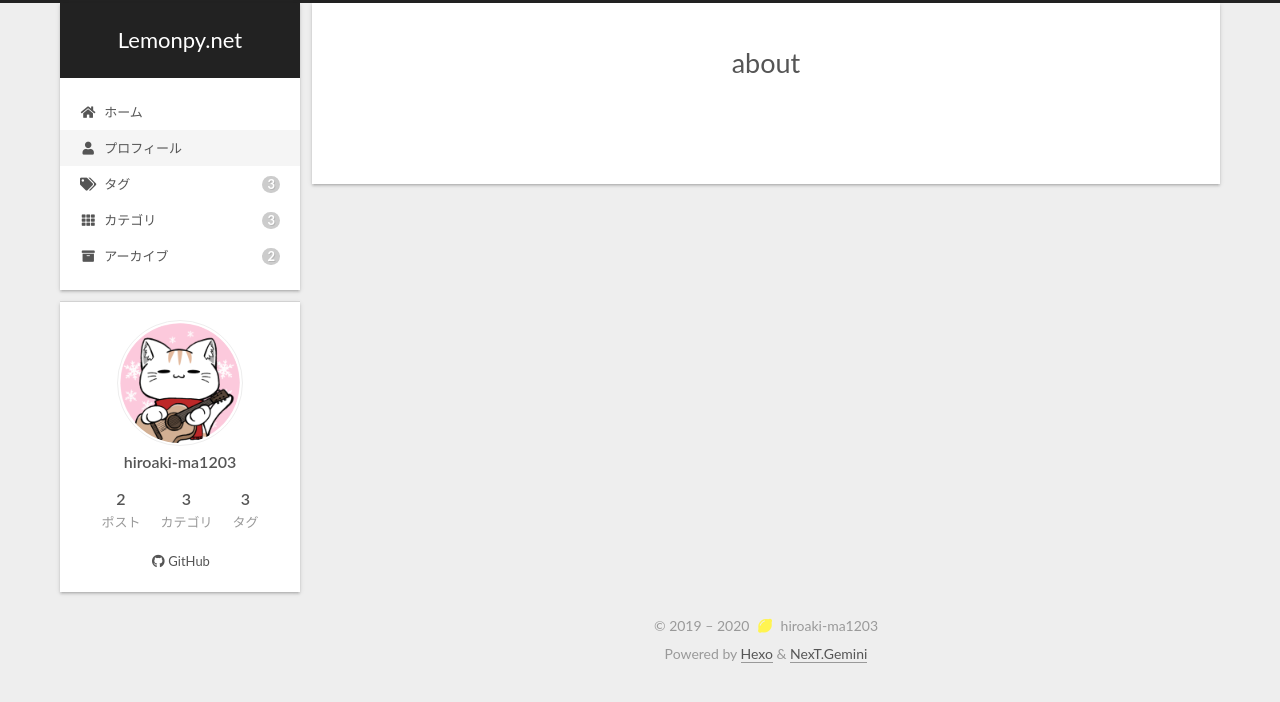
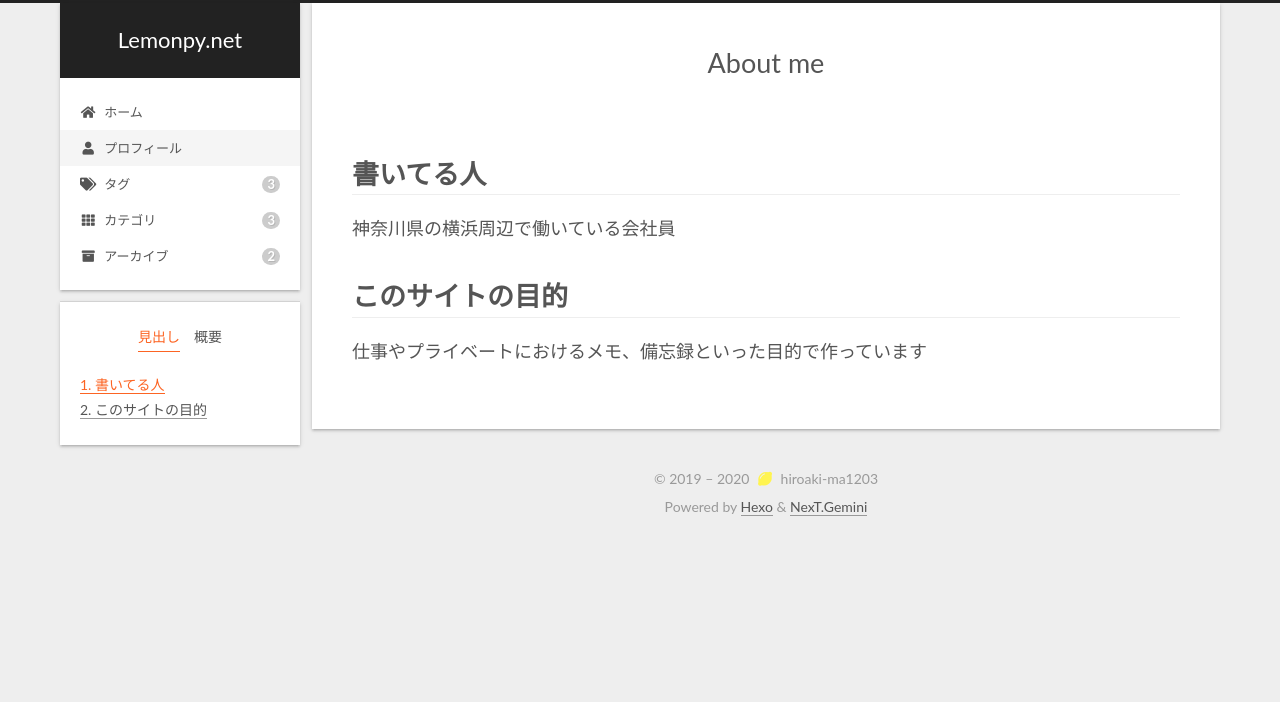
Before and after one commit to hiroaki-ma1203/lemonpy-blog, a plain HTML site: page about/index.html in a window 1280 px wide. Drawn offline with nearby package versions, Linux system fonts and the light colour scheme.

Commit message:
Site updated: 2020-11-02 18:33:31

```diff
--- a/about/index.html
+++ b/about/index.html
@@ -24,13 +24,15 @@
     var CONFIG = {"hostname":"lemonpy.net","root":"/","scheme":"Gemini","version":"8.0.2","exturl":false,"sidebar":{"position":"left","display":"post","padding":18,"offset":12,"onmobile":false},"copycode":false,"bookmark":{"enable":false,"color":"#222","save":"auto"},"fancybox":false,"mediumzoom":false,"lazyload":false,"pangu":false,"comments":{"style":"tabs","active":null,"storage":true,"lazyload":false,"nav":null},"motion":{"enable":true,"async":false,"transition":{"post_block":"fadeIn","post_header":"slideDownIn","post_body":"slideDownIn","coll_header":"slideLeftIn","sidebar":"slideUpIn"}},"prism":false,"i18n":{"placeholder":"検索…","empty":"We didn't find any results for the search: ${query}","hits_time":"${hits} results found in ${time} ms","hits":"${hits} results found"}};
   </script>
 
-  <meta property="og:type" content="website">
-<meta property="og:title" content="about">
+  <meta name="description" content="書いてる人神奈川県の横浜周辺で働いている会社員 このサイトの目的仕事やプライベートにおけるメモ、備忘録といった目的で作っています">
+<meta property="og:type" content="website">
+<meta property="og:title" content="About me">
 <meta property="og:url" content="http://lemonpy.net/about/index.html">
 <meta property="og:site_name" content="Lemonpy.net">
+<meta property="og:description" content="書いてる人神奈川県の横浜周辺で働いている会社員 このサイトの目的仕事やプライベートにおけるメモ、備忘録といった目的で作っています">
 <meta property="og:locale" content="ja_JP">
 <meta property="article:published_time" content="2020-11-02T08:40:25.000Z">
-<meta property="article:modified_time" content="2020-11-02T08:41:48.657Z">
+<meta property="article:modified_time" content="2020-11-02T09:27:26.852Z">
 <meta property="article:author" content="hiroaki-ma1203">
 <meta name="twitter:card" content="summary">
 
@@ -48,7 +50,7 @@
   };
 </script>
 
-  <title>about | Lemonpy.net
+  <title>About me | Lemonpy.net
 </title>
 
     <script async src="https://www.googletagmanager.com/gtag/js?id=G-H628V853SK"></script>
@@ -178,7 +180,7 @@
 
   <aside class="sidebar">
 
-    <div class="sidebar-inner sidebar-overview-active">
+    <div class="sidebar-inner sidebar-nav-active sidebar-toc-active">
       <ul class="sidebar-nav">
         <li class="sidebar-nav-toc">
           見出し
@@ -191,6 +193,7 @@
       <div class="sidebar-panel-container">
         <!--noindex-->
         <section class="post-toc-wrap sidebar-panel">
+            <div class="post-toc animated"><ol class="nav"><li class="nav-item nav-level-1"><a class="nav-link" href="#%E6%9B%B8%E3%81%84%E3%81%A6%E3%82%8B%E4%BA%BA"><span class="nav-number">1.</span> <span class="nav-text">書いてる人</span></a></li><li class="nav-item nav-level-1"><a class="nav-link" href="#%E3%81%93%E3%81%AE%E3%82%B5%E3%82%A4%E3%83%88%E3%81%AE%E7%9B%AE%E7%9A%84"><span class="nav-number">2.</span> <span class="nav-text">このサイトの目的</span></a></li></ol></div>
         </section>
         <!--/noindex-->
 
@@ -261,7 +264,7 @@
     <div class="post-block" lang="ja">
       <header class="post-header">
 
-<h1 class="post-title" itemprop="name headline">about
+<h1 class="post-title" itemprop="name headline">About me
 </h1>
 
 <div class="post-meta-container">
@@ -275,6 +278,8 @@
 
 
       <div class="post-body">
+          <h1 id="書いてる人"><a href="#書いてる人" class="headerlink" title="書いてる人"></a>書いてる人</h1><p>神奈川県の横浜周辺で働いている会社員</p>
+<h1 id="このサイトの目的"><a href="#このサイトの目的" class="headerlink" title="このサイトの目的"></a>このサイトの目的</h1><p>仕事やプライベートにおけるメモ、備忘録といった目的で作っています</p>
 
       </div>
 
```
Also changed, not shown: categories/index.html (+4 -4 lines), tags/index.html (+4 -4 lines).
